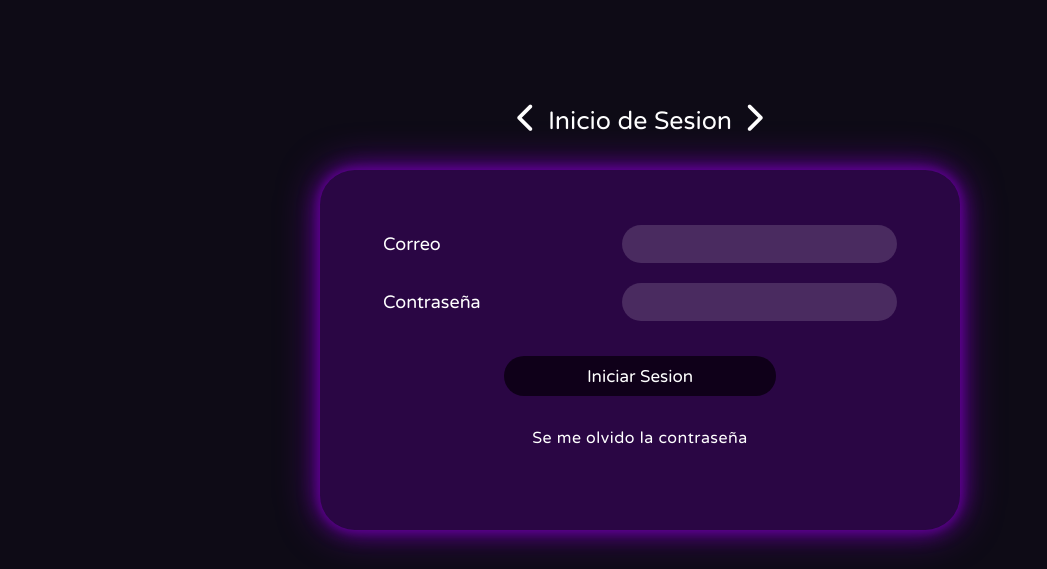
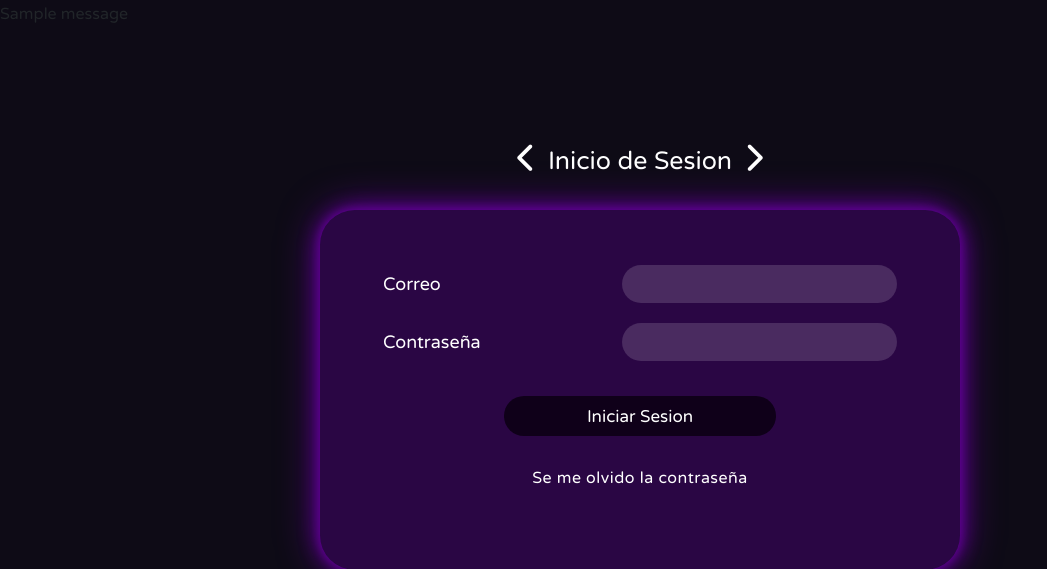
Before and after one commit to wolfis21/CompilerOnline, a Django app: page /login_view in a window 1280 px wide. Shown: the part 91-660 px from the top of the page, without its empty margins (0-1047 px from the left). Run offline with Django 4.2, Linux system fonts and the light colour scheme; tables that the repository leaves empty hold one stand-in row (values such as "Sample post"); one stand-in notice (Sample message) is shown; some libraries are stand-ins or nearby versions.

Commit message:
revision 1

```diff
--- a/CompilerOnline/CompilerOnline/settings.py
+++ b/CompilerOnline/CompilerOnline/settings.py
@@ -130,3 +130,6 @@ EMAIL_USE_TLS = True
 EMAIL_PORT = 587
 EMAIL_HOST_USER = ''
 EMAIL_HOST_PASSWORD = '1111 erowwymutreobfhl'
+
+#ese password esta erroneo, lanza errores, si se coloca el correcto esta funciona
+#de igual formna se llena el user_host
--- a/CompilerOnline/system/templates/system/login/login.html
+++ b/CompilerOnline/system/templates/system/login/login.html
@@ -14,7 +14,13 @@
         <a href="/"><i class="fa-solid fa-xmark"></i>Regresar</a>
     </nav>
 </header>
-
+{% if messages %}
+<ul class="messages">
+    {% for message in messages %}
+        <li{% if message.tags %} class="{{ message.tags }}"{% endif %}>{{ message }}</li>
+    {% endfor %}
+</ul>
+{% endif %}
 <div class="login-inicio-sesion">
     <article class="article-inicio-sesion">
         <i class="fa-solid fa-chevron-left"></i>
--- a/CompilerOnline/system/views.py
+++ b/CompilerOnline/system/views.py
@@ -66,7 +66,8 @@ def login_view(request):
                 user = Users.objects.get(email=email)
             except Users.DoesNotExist:
             # Si el usuario no existe, mostrar un mensaje de error
-                return render(request, 'system/login/login.html', {'error_message': 'El correo o la contraseña son incorrectos'})
+                messages.error(request, 'No se encontró una cuenta asociada con este correo electrónico.')
+                return render(request, 'system/login/login.html')
 
             if not check_password(password, user.password):
                 return render(request, 'system/login/login.html', {'error_message': 'El correo o la contraseña son incorrectos'})
```
Also changed, not shown: CompilerOnline/db_compiler.sqlite3.
